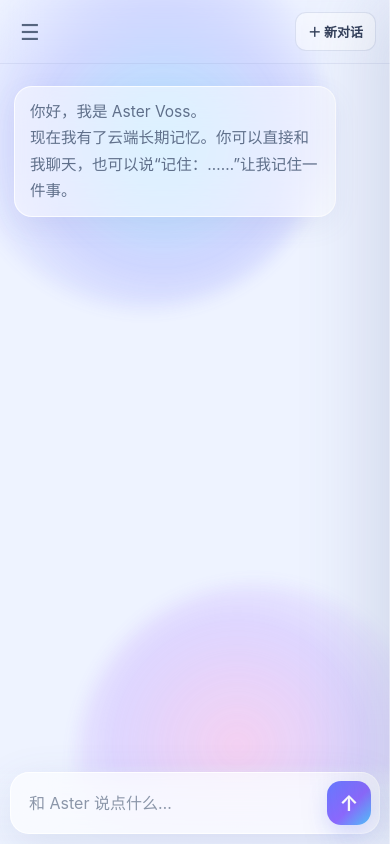
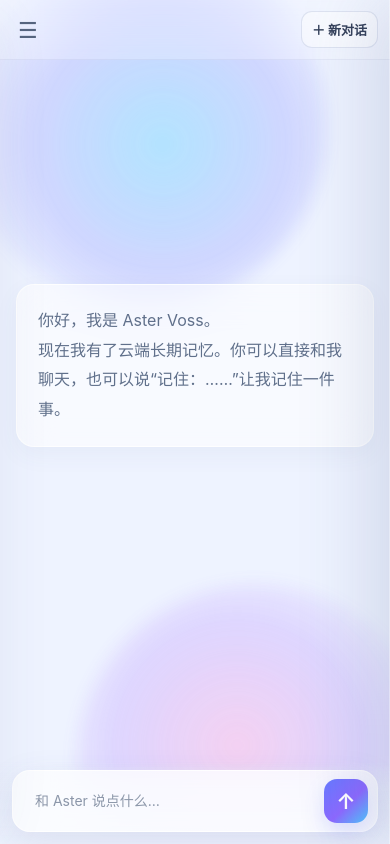
Before and after one commit to MNISSRJ/Aster-Voss, a FastAPI app: page / in a window 390 px wide. Run offline with FastAPI, Linux system fonts and the light colour scheme; data that the repository does not hold is empty; parts of the project's set-up code (start-up, migrations or seed data) failed here and were passed over.

Commit message:
Refine Aster Voss layout on feature/bts-radar

```diff
--- a/templates/index.html
+++ b/templates/index.html
@@ -264,6 +264,83 @@ body::after{
 .bts-tabs{display:flex;gap:7px;flex-wrap:wrap;margin:0 0 16px}.bts-tab{border:1px solid rgba(125,103,176,.18);background:rgba(255,255,255,.42);color:#66728a;border-radius:999px;padding:8px 13px;font-size:11px}.bts-tab.active{background:#66537e;color:#fff}.bts-social-grid{display:grid;grid-template-columns:repeat(auto-fit,minmax(220px,1fr));gap:11px}.bts-social-card{padding:16px;border:1px solid rgba(255,255,255,.8);background:rgba(255,255,255,.48);border-radius:16px}.bts-social-name{font-weight:750;color:#34405a;margin-bottom:10px}.bts-social-links{display:flex;gap:8px;flex-wrap:wrap}.bts-social-link{font-size:11px;text-decoration:none;color:#66537e;padding:7px 9px;border-radius:9px;background:rgba(111,91,151,.09)}.bts-social-note{font-size:10px;color:#929caf;line-height:1.5;margin-top:9px}.bts-hot-links{display:flex;gap:9px;flex-wrap:wrap;margin:0 0 14px}
 @media(max-width:899px){.bts-view{padding:22px 14px 86px}.bts-head{align-items:flex-start}.bts-title{font-size:26px}.bts-card{padding:14px}.bts-card-top{align-items:flex-start}.bts-time{white-space:normal;text-align:right}}
 .radar-card.importance-c:not(.expanded) .radar-summary,.radar-card.importance-c:not(.expanded) .radar-one-liner,.radar-card.importance-c:not(.expanded) .radar-tags{display:none}
+
+/* Layout refinement: clearer hierarchy over the existing glass and aurora surface. */
+:root{--ink:#202a3d;--muted:#77839a;--line:rgba(74,91,137,.13)}
+.app{gap:12px;padding:12px;height:100dvh}
+.sidebar{height:calc(100dvh - 24px);border:1px solid rgba(255,255,255,.72);border-radius:22px;padding:18px 13px;background:rgba(248,250,255,.54);box-shadow:0 18px 54px rgba(64,80,132,.08)}
+.side-brand{padding:5px 8px 20px}
+.side-logo,.top-logo{border-radius:13px;box-shadow:0 5px 16px rgba(91,111,200,.09)}
+.side-new{padding:11px 12px;border-radius:12px}
+.side-nav{gap:5px;margin-top:16px}
+.side-item{padding:10px 11px;border-radius:11px;font-weight:550}
+.side-item.active,.side-item.radar-active{background:rgba(255,255,255,.68);box-shadow:0 2px 10px rgba(73,88,135,.05)}
+.side-foot{border-color:rgba(128,142,184,.12);padding-top:10px}
+.main{height:calc(100dvh - 24px);border:1px solid rgba(255,255,255,.70);border-radius:22px;overflow:hidden;background:rgba(255,255,255,.12);box-shadow:0 18px 54px rgba(64,80,132,.07)}
+.topbar{height:68px;padding:0 26px;border-bottom-color:rgba(128,142,184,.12);background:rgba(255,255,255,.24)}
+.brand-name{font-size:15px;letter-spacing:-.25px}
+.top-logo{width:36px;height:36px}
+.chat{height:calc(100dvh - 92px);padding:34px max(28px,calc((100% - 820px)/2)) 150px;gap:17px}
+.msg{font-size:15px;line-height:1.75}
+.a{border-radius:18px;padding:14px 17px;background:rgba(255,255,255,.56);border-color:rgba(255,255,255,.82);box-shadow:0 8px 25px rgba(70,84,128,.055)}
+.u{box-shadow:0 7px 20px rgba(100,119,255,.13)}
+#chat:has(>.welcome:only-child){justify-content:center}
+#chat>.welcome:only-child{align-self:center;margin:0 0 5vh;max-width:600px;padding:24px 28px;font-size:17px;line-height:1.85}
+.composer-wrap{left:260px;padding:12px 28px 22px;background:linear-gradient(transparent,rgba(238,243,255,.72) 34%,rgba(238,243,255,.96))}
+.composer{width:min(760px,100%);padding:8px 9px;border-radius:18px;background:rgba(255,255,255,.70);box-shadow:0 12px 36px rgba(70,84,135,.12)}
+.composer textarea{padding:11px 13px;font-size:14px}
+.send{border-radius:13px}
+.radar-view,.bts-view{width:min(1220px,100%);margin:0 auto;height:calc(100dvh - 92px);padding:38px clamp(24px,5vw,68px) 92px}
+.radar-head,.bts-head{margin-bottom:23px}
+.radar-kicker,.bts-kicker{font-size:10px;letter-spacing:.18em}
+.radar-title,.bts-title{font-size:clamp(28px,3vw,36px);letter-spacing:-1.15px;font-weight:680}
+.radar-date,.bts-date{font-size:12px;margin-top:8px}
+.radar-refresh,.bts-refresh{border-radius:11px;padding:10px 14px;background:rgba(255,255,255,.62)}
+.radar-intro,.bts-intro{padding:16px 18px;border-radius:15px;background:rgba(255,255,255,.44);box-shadow:0 5px 18px rgba(88,103,157,.045);margin-bottom:18px}
+.radar-list{grid-template-columns:repeat(2,minmax(0,1fr));gap:14px}
+.radar-card{min-height:205px;padding:19px;border-radius:17px;background:rgba(255,255,255,.56);box-shadow:0 7px 22px rgba(70,84,128,.055)}
+.radar-headline{font-size:16px;letter-spacing:-.2px;line-height:1.5}
+.radar-summary{font-size:13px;line-height:1.7}
+.radar-tags{gap:6px}
+.radar-tag{border-radius:999px;padding:5px 9px}
+.bts-list{gap:12px}
+.bts-card{padding:18px 20px;border-radius:16px;background:rgba(255,255,255,.54);box-shadow:0 6px 20px rgba(70,84,128,.045)}
+.bts-headline{font-size:15px;letter-spacing:-.15px}
+.bts-summary{font-size:12.5px;line-height:1.7}
+.bts-tabs{gap:6px;margin-bottom:19px}
+.bts-tab{padding:8px 13px;border-radius:999px;background:rgba(255,255,255,.52)}
+.bts-tab.active,.bts-filter.active{background:#625b91}
+.research-controls{padding:17px 18px;border-radius:15px;background:rgba(255,255,255,.48)}
+.settings{background:rgba(249,251,255,.86)}
+button:focus-visible,a:focus-visible,input:focus-visible,textarea:focus-visible{outline:3px solid rgba(95,115,255,.34);outline-offset:2px}
+@media(max-width:899px){
+ .app{display:block;padding:0;height:100dvh}
+ .main{height:100dvh;border:0;border-radius:0;background:transparent;box-shadow:none}
+ .topbar{height:60px;padding:0 16px}
+ .chat{height:calc(100dvh - 60px);padding:22px 16px 136px}
+ #chat:has(>.welcome:only-child){justify-content:center}
+ #chat>.welcome:only-child{max-width:560px;margin:0 0 7vh;padding:21px;font-size:16px}
+ .composer-wrap{left:0;right:0;padding:9px 12px calc(12px + env(safe-area-inset-bottom))}
+ .radar-view,.bts-view{height:calc(100dvh - 60px);padding:25px 18px 88px}
+ .radar-head,.bts-head{margin-bottom:18px}
+ .radar-list{grid-template-columns:1fr;gap:11px}
+ .radar-card{min-height:0;padding:16px}
+ .bts-card{padding:15px}
+}
+@media(max-width:520px){
+ .topbar{padding:0 12px}
+ .new{padding:8px 10px}
+ .radar-view,.bts-view{padding:22px 14px 82px}
+ .radar-title,.bts-title{font-size:25px}
+ .radar-head,.bts-head{gap:10px}
+ .radar-refresh,.bts-refresh{padding:8px 10px;white-space:nowrap}
+ .bts-tabs{gap:6px;overflow-x:auto;flex-wrap:nowrap;padding-bottom:3px}
+ .bts-tab{white-space:nowrap}
+}
+@media(prefers-reduced-motion:reduce){
+ *,*::before,*::after{scroll-behavior:auto!important;animation-duration:.01ms!important;animation-iteration-count:1!important;transition-duration:.01ms!important}
+}
+
 </style>
 </head>
 <body>
```
